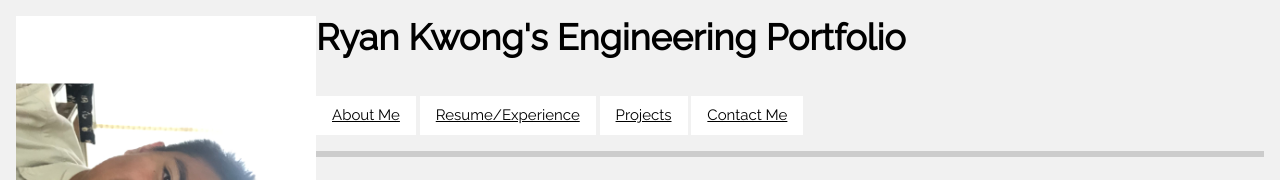
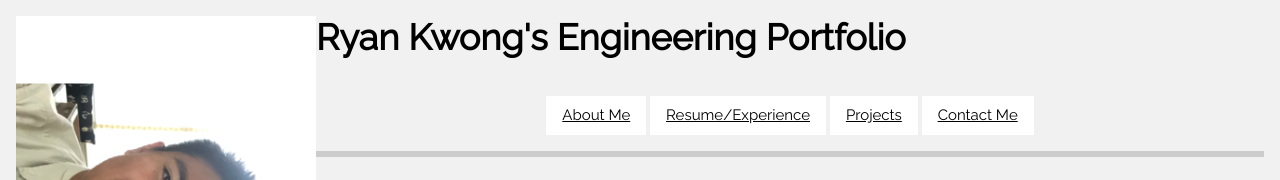
Before and after one commit to biancanev/engineering-portfolio, a plain HTML site: page projects.html in a window 1280 px wide. Shown: the top 180 px of the page. Drawn offline with nearby package versions, Linux system fonts and the light colour scheme.

Commit message:
Update projects.html

```diff
--- a/projects.html
+++ b/projects.html
@@ -46,7 +46,7 @@ body,h1,h2,h3,h4,h5,h6 {font-family: "Raleway", sans-serif}
     <span class="w3-button w3-hide-large w3-xxlarge w3-hover-text-grey" onclick="w3_open()"><i class="fa fa-bars"></i></span>
     <div class="w3-container">
     <h1><b>Ryan Kwong's Engineering Portfolio</b></h1>
-    <div class="w3-section w3-bottombar w3-padding-16">
+    <div class="w3-section w3-bottombar w3-padding-16 w3-center">
       <button class="w3-button w3-white"><a href="https://biancanev.github.io/engineering-portfolio/">About Me</a></button>
       <button class="w3-button w3-white w3-hide-small"><a href="https://biancanev.github.io/engineering-portfolio/resume">Resume/Experience</a></button>
       <button class="w3-button w3-white w3-hide-small"><a href="https://biancanev.github.io/engineering-portfolio/projects">Projects</a></button>
```
